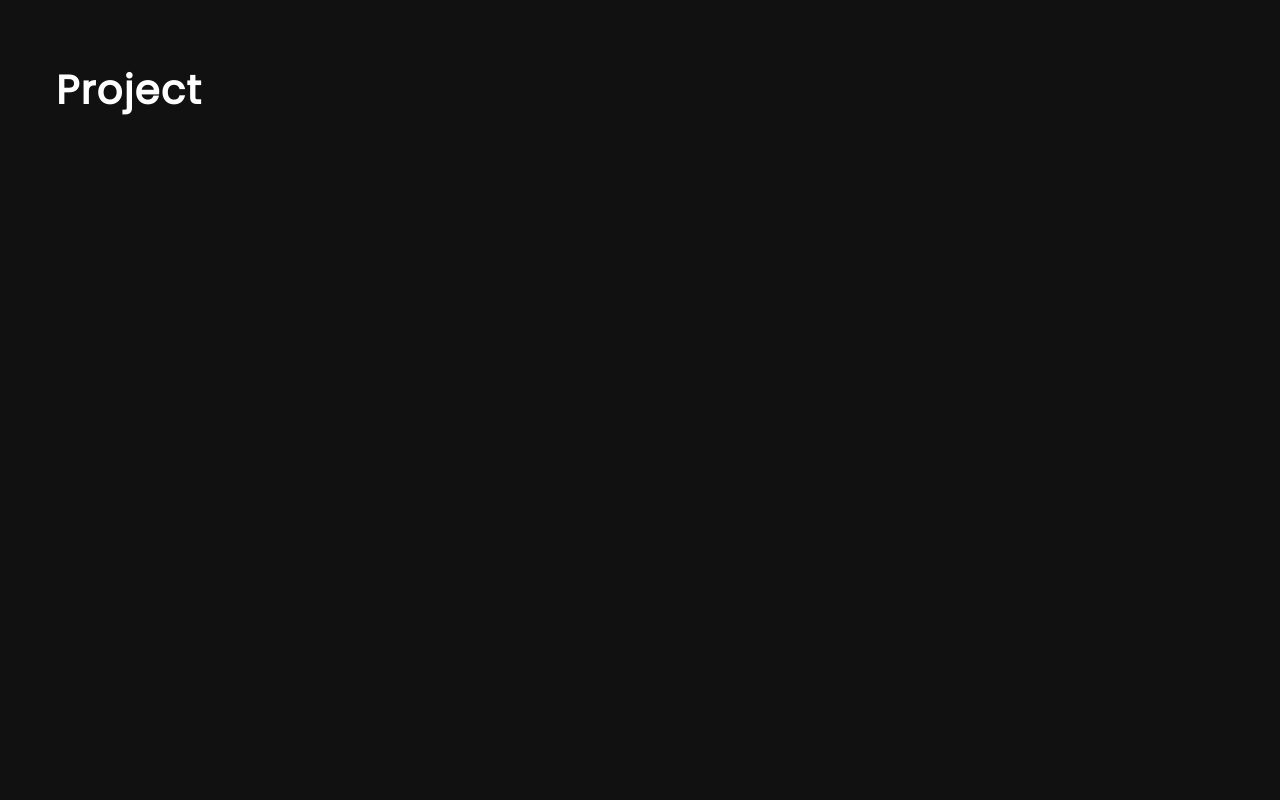
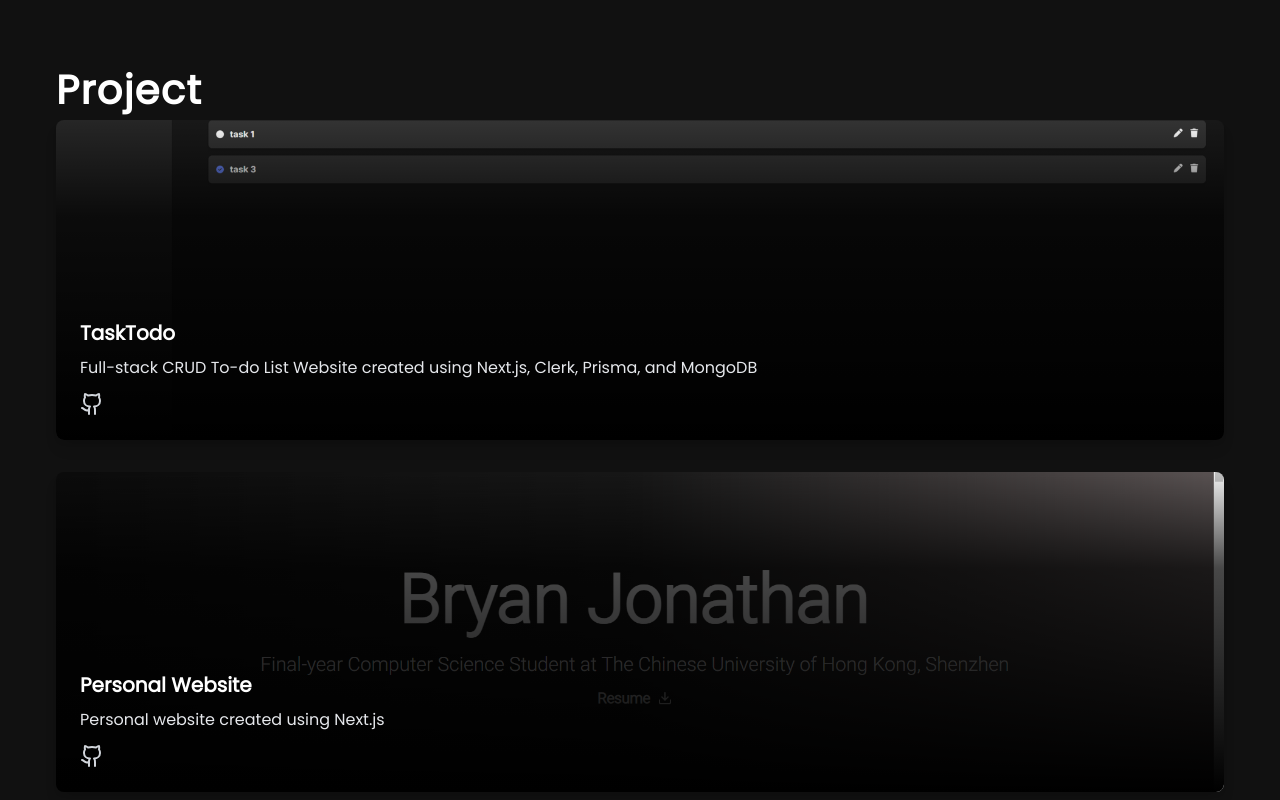
Before and after one commit to bryannjonathan/personal-website, a Next.js app: page / in a window 1280 px wide. Shown: the part 740-1540 px from the top of the page. Before the commit the page ends 860 px from the top, so only its background shows below. Built offline with nearby package versions, Linux system fonts and the light colour scheme.

Commit message:
Half way on project section

```diff
--- a/src/app/globals.css
+++ b/src/app/globals.css
@@ -9,7 +9,8 @@
   /* Colors */
   --background: #111111;
   --text-color: white;
-  --secondary: #66FFE8;
+  --primary: #66FFE8;
+  --secondary: #e5e7eb;
   /* --outline-color:  */
 
 
@@ -24,9 +25,9 @@
   /* Font sizes */
   --font-size-huge: 3.5rem;
   --font-size-large: 2.5rem;
-  --font-size-medium: 1.75rem;
-  --font-size-normal: 1.25rem;
-  --font-size-small: 1rem;
+  --font-size-semi-large: 1.75rem;
+  --font-size-medium: 1.25rem;
+  --font-size-normal: 1rem;
 
   /* Font weights */
   --regular: 400;
@@ -138,8 +139,8 @@ body{
 }
 
 .home-page h3{
-  font-size: var(--font-size-medium);
-  color: var(--secondary);
+  font-size: var(--font-size-semi-large);
+  color: var(--primary);
   font-weight: var(--semi-bold);
   letter-spacing: 1.5px;
 }
@@ -150,7 +151,7 @@ body{
   /* background-color: #333; */
   color: #fff;
   text-decoration: none;
-  font-size: var(--font-size-normal);
+  font-size: var(--font-size-medium);
   cursor: pointer;
   gap: 0.5rem;
   margin: var(--margin-small);
@@ -185,7 +186,7 @@ body{
 
 .social-icon:hover{
   transform: scale(1.05);
-  color: var(--secondary);
+  color: var(--primary);
   cursor: pointer;
 }
 
@@ -196,3 +197,17 @@ body{
   letter-spacing: 1.25px;
   color: var(--text-color);
 }
+
+ /* Project section */
+.project-list{
+  display: grid;
+  grid-template-columns: 1fr;
+  gap: var(--margin-large);
+  /* padding: 50px; */
+}
+
+@media(min-width: 768px){
+  .projects-grid{
+    grid-template-columns: 1fr 1fr;
+  }
+}
--- a/src/app/page.tsx
+++ b/src/app/page.tsx
@@ -86,10 +86,16 @@ export default function Home() {
 
       <div className="project-page">
         <h2 className="section-title">Project</h2>
-
         <div className="project-list">
-
-
+          {projList.slice(0,4).map((project, index) => (
+            <ProjectCard
+              key={index}
+              name={project.name}
+              imgUrl={project.imgUrl}
+              subtitle={project.subtitle}
+              github={project.github}
+            />
+          ))}
         </div>
 
       </div>
--- a/src/components/project/projectCard.css
+++ b/src/components/project/projectCard.css
@@ -1,74 +1,93 @@
 .project-card {
-  text-align: center; /* Center align text within the card */
-  margin: 1rem;
-  /* background-color: #222222; */
-  background-color: #f2f2f2;
-  border-radius: 12px; /* Adjusted border radius */
-  box-shadow: 0 2px 4px rgba(0, 0, 0, 0.1), 0 4px 8px rgba(0, 0, 0, 0.1);
+  position: relative;
+  height: 20rem;
+  border-radius: 0.5rem;
+  overflow: hidden;
+  box-shadow: 0 10px 15px -3px rgba(0, 0, 0, 0.1), 0 4px 6px -2px rgba(0, 0, 0, 0.05);
 }
 
 .project-image {
   position: relative;
-  padding: 8px 8px 2px 8px;
+  width: 100%;
+  height: 100%;
 }
 
-.image-link {
-  display: block;
+.project-overlay {
+  position: absolute;
+  inset: 0;
+  background: linear-gradient(to top, rgba(0, 0, 0, 1), rgba(0, 0, 0, 0.7) 70%, transparent);
 }
 
-.project-image img {
-  width: 100%;
-  height: auto;
-  border-radius: 12px;
-  max-width: 100%;
+.project-content {
+  position: absolute;
+  bottom: 0;
+  left: 0;
+  right: 0;
+  padding: var(--padding-medium);
 }
 
-.overlay {
-  position: absolute;
-  top: 0;
-  left: 0;
-  right: 0;
-  bottom: 0;
-  display: flex;
-  justify-content: center;
-  align-items: center;
-  background: rgba(34, 34, 34, 0.97);
-  border-top-left-radius: 12px;
-  border-top-right-radius: 12px;
-  opacity: 0;
-  transition: opacity 0.3s ease;
+.project-card h3 {
+  font-size: var(--font-size-medium);
+  font-weight: var(--bold);
+  color: white;
+  margin-bottom: 0.5rem;
 }
 
-.project-image:hover .overlay {
-  opacity: 1;
+.project-card p {
+  /* font-size: var(--font-size-normal); */
+  color: #e5e7eb;
+  margin-bottom: 0.75rem;
+  display: -webkit-box;
+  -webkit-line-clamp: 2;
+  -webkit-box-orient: vertical;
+  overflow: hidden;
 }
 
-.project-subtitle {
-  color: white;
-  font-size: 1.5rem;
-  text-align: center;
-  padding: 1.2rem;
+.project-technologies {
+  display: flex;
+  flex-wrap: wrap;
+  gap: 0.5rem;
+  margin-bottom: 0.75rem;
 }
 
-.project-title {
-  /* font-size: 2rem; */
-  font-size: 3.1vh;
-  /* color: #f0f0f1; */
-  color: black;
+.technology-tag {
+  background-color: rgba(55, 65, 81, 0.8);
+  color: #e5e7eb;
+  font-size: var(--font-size-small);
+  padding: 0.25rem 0.5rem;
+  border-radius: 0.25rem;
 }
 
-.title-link {
-  text-decoration: none;
-  color: inherit;
+.project-links {
+  display: flex;
+  gap: 1rem;
+}
+
+.github-link,
+.app-link {
   display: inline-flex;
   align-items: center;
+  font-size: var(--font-size-normal);
+  gap: 0.25rem;
+  transition: color 0.3s;
 }
 
-.title-link:hover {
-  text-decoration: underline; /* Add underline on hover for GitHub links */
+.external-icon{
+  font-size: var(--font-size-normal);
 }
 
-.external-link-icon {
-  font-size: 1rem; /* Adjusted font size of the icon */
-  margin-left: 0.3rem; /* Space between title and icon */
+.github-link {
+  color: #d1d5db;
 }
+
+.github-link:hover {
+  color: var(--primary);
+}
+
+.app-link {
+  color: #60a5fa;
+}
+
+.app-link:hover {
+  color: #93c5fd;
+}
--- a/src/components/project/projectCard.tsx
+++ b/src/components/project/projectCard.tsx
@@ -1,32 +1,50 @@
 import React from 'react';
 import { projProps } from '@/types';
 import "./projectCard.css";
+import Image from 'next/image';
 
 import { FiExternalLink } from "react-icons/fi";
+import { GithubIcon } from 'lucide-react';
 
 const ProjectCard = ({ name, imgUrl, subtitle, applink, github, }: projProps) => {
-    const content = (
+    return(
         <div className="project-card">
             <div className="project-image">
-                <img src={imgUrl} className="project-image" />
-                <div className="overlay">
-                    <span className="project-subtitle">{subtitle}</span>
+                <Image
+                src={imgUrl || "/placeholder.svg"}
+                alt={`${name} project screenshot`}
+                layout="fill"
+                objectFit="cover"
+                />
+            </div>
+            <div className="project-overlay">
+                <div className="project-content">
+                <h3>{name}</h3>
+                <p>{subtitle}</p>
+                {/* <div className="project-technologies">
+                    {technologies.map((tech) => (
+                    <span key={tech} className="technology-tag">
+                        {tech}
+                    </span>
+                    ))}
+                </div> */}
+                <div className="project-links">
+                    {github && (
+                    <a href={github} target="_blank" rel="noopener noreferrer" className="github-link">
+                        <GithubIcon className="external-icon" />
+                    </a>
+                    )}
+                    {applink && (
+                    <a href={applink} target="_blank" rel="noopener noreferrer" className="app-link">
+                        <FiExternalLink size={16} /> Live Demo
+                    </a>
+                    )}
+                </div>
                 </div>
             </div>
+        </div>
+    )
 
-            {github ? (
-                <h1 className="project-title">
-                    <a href={github} target="_blank" rel="noopener noreferrer" className="title-link">
-                        {name} <FiExternalLink className="external-link-icon" />
-                    </a>
-                </h1>
-            ) : (
-                <h1 className="project-title">{name}</h1>
-            )}
-        </div>
-    );
-
-    return content;
 };
 
 export default ProjectCard;
```
